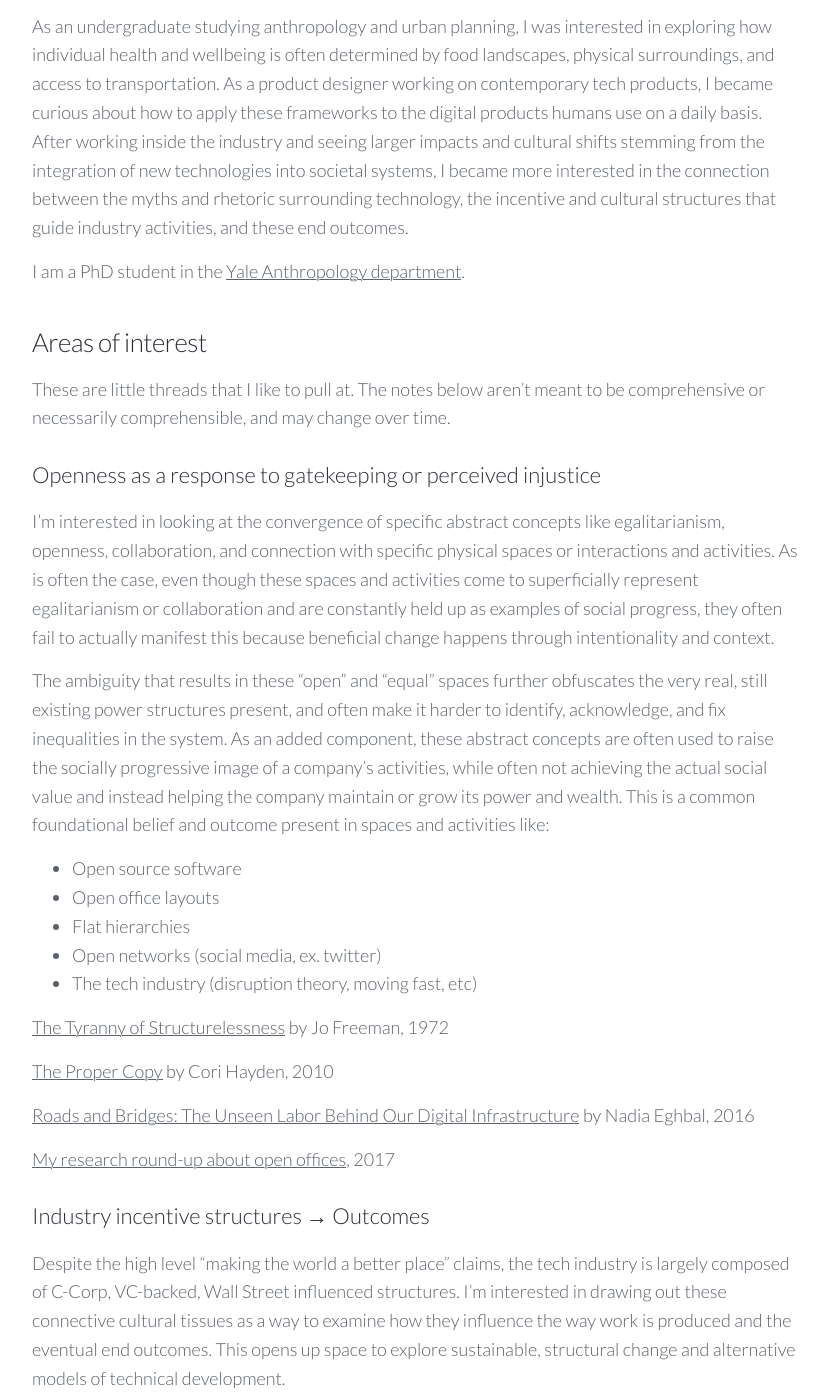
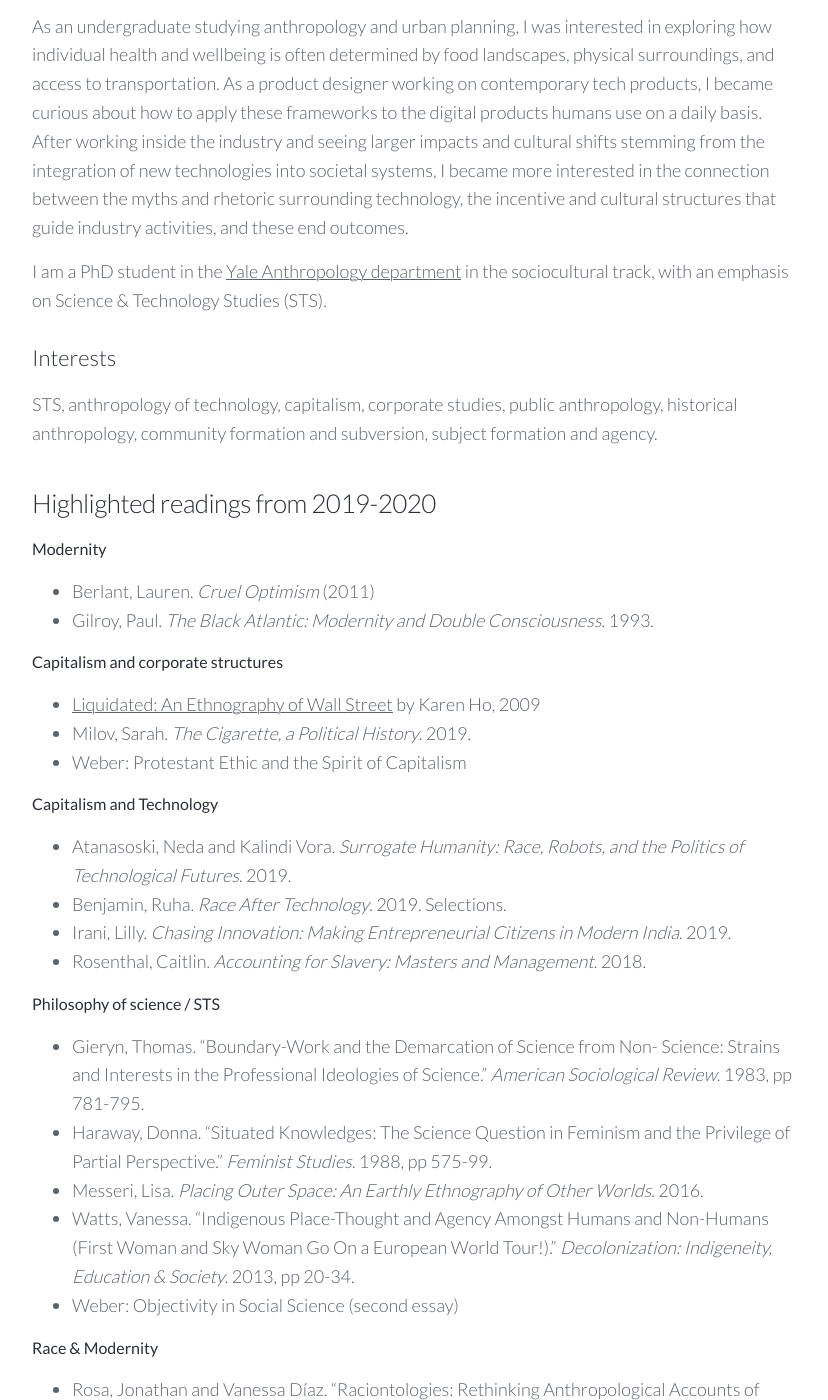
Before and after one commit to venetucci/personal-website, a Jekyll site: the page built from _pages/about.md, in a window 1280 px wide and 1400 px high, scrolled down 359 px. Shown: the whole window, without its empty margins (224-1052 px from the left). Built offline with Jekyll 4.4.1, drawn with Linux system fonts in a browser that asks for light colours; nearby versions of some CDN libraries; some of the changed text lies outside the part shown.

Commit message:
Update from Forestry.io Michelle Venetucci Harvey updated _pages/about.md

```diff
--- a/_pages/about.md
+++ b/_pages/about.md
@@ -8,73 +8,55 @@
 ---
 As an undergraduate studying anthropology and urban planning, I was interested in exploring how individual health and wellbeing is often determined by food landscapes, physical surroundings, and access to transportation. As a product designer working on contemporary tech products, I became curious about how to apply these frameworks to the digital products humans use on a daily basis. After working inside the industry and seeing larger impacts and cultural shifts stemming from the integration of new technologies into societal systems, I became more interested in the connection between the myths and rhetoric surrounding technology, the incentive and cultural structures that guide industry activities, and these end outcomes.
 
-I am a PhD student in the [Yale Anthropology department](https://anthropology.yale.edu/).
+I am a PhD student in the [Yale Anthropology department](https://anthropology.yale.edu/) in the sociocultural track, with an emphasis on Science & Technology Studies (STS).
 
-### Areas of interest
+#### Interests
 
-These are little threads that I like to pull at. The notes below aren't meant to be comprehensive or necessarily comprehensible, and may change over time.
+STS, anthropology of technology, capitalism, corporate studies, public anthropology, historical anthropology, community formation and subversion, subject formation and agency.
 
-#### Openness as a response to gatekeeping or perceived injustice
+### Highlighted readings from 2019-2020
 
-I'm interested in looking at the convergence of specific abstract concepts like egalitarianism, openness, collaboration, and connection with specific physical spaces or interactions and activities. As is often the case, even though these spaces and activities come to superficially represent egalitarianism or collaboration and are constantly held up as examples of social progress, they often fail to actually manifest this because beneficial change happens through intentionality and context.
+##### Modernity
 
-The ambiguity that results in these "open" and "equal" spaces further obfuscates the very real, still existing power structures present, and often make it harder to identify, acknowledge, and fix inequalities in the system. As an added component, these abstract concepts are often used to raise the socially progressive image of a company's activities, while often not achieving the actual social value and instead helping the company maintain or grow its power and wealth. This is a common foundational belief and outcome present in spaces and activities like:
+* Berlant, Lauren. _Cruel Optimism_ (2011)
+* Gilroy, Paul. _The Black Atlantic: Modernity and Double Consciousness_. 1993.
 
-* Open source software
-* Open office layouts
-* Flat hierarchies
-* Open networks (social media, ex. twitter)
-* The tech industry (disruption theory, moving fast, etc)
+##### Capitalism and corporate structures
 
-[The Tyranny of Structurelessness](http://struggle.ws/pdfs/tyranny.pdf) by Jo Freeman, 1972
+* [Liquidated: An Ethnography of Wall Street](https://www.dukeupress.edu/liquidated) by Karen Ho, 2009
+* Milov, Sarah. _The Cigarette, a Political History_. 2019.
+* Weber: Protestant Ethic and the Spirit of Capitalism
 
-[The Proper Copy](https://anthropology.berkeley.edu/sites/default/files/proper_copy_jce_2010.pdf) by Cori Hayden, 2010
+##### Capitalism and Technology
 
-[Roads and Bridges: The Unseen Labor Behind Our Digital Infrastructure](https://www.fordfoundation.org/about/library/reports-and-studies/roads-and-bridges-the-unseen-labor-behind-our-digital-infrastructure) by Nadia Eghbal, 2016
+* Atanasoski, Neda and Kalindi Vora. _Surrogate Humanity: Race, Robots, and the Politics of Technological Futures_. 2019.
+* Benjamin, Ruha. _Race After Technology_. 2019. Selections.
+* Irani, Lilly. _Chasing Innovation: Making Entrepreneurial Citizens in Modern India_. 2019.
+* Rosenthal, Caitlin. _Accounting for Slavery: Masters and Management_. 2018.
 
-[My research round-up about open offices](https://code.likeagirl.io/a-research-roundup-to-show-that-your-office-layout-is-toxic-and-some-tips-for-making-it-better-8434864b0ab2), 2017
+##### Philosophy of science / STS
 
-#### Industry incentive structures → Outcomes
+* Gieryn, Thomas. “Boundary-Work and the Demarcation of Science from Non- Science: Strains and Interests in the Professional Ideologies of Science.” _American Sociological Review_. 1983, pp 781-795.
+* Haraway, Donna. "Situated Knowledges: The Science Question in Feminism and the Privilege of Partial Perspective." _Feminist Studies._ 1988, pp 575-99.
+* Messeri, Lisa. _Placing Outer Space: An Earthly Ethnography of Other Worlds_. 2016.
+* Watts, Vanessa. “Indigenous Place-Thought and Agency Amongst Humans and Non-Humans (First Woman and Sky Woman Go On a European World Tour!).” _Decolonization: Indigeneity, Education & Society_. 2013, pp 20-34.
+* Weber: Objectivity in Social Science (second essay)
 
-Despite the high level "making the world a better place" claims, the tech industry is largely composed of C-Corp, VC-backed, Wall Street influenced structures. I'm interested in drawing out these connective cultural tissues as a way to examine how they influence the way work is produced and the eventual end outcomes. This opens up space to explore sustainable, structural change and alternative models of technical development.
+##### Race & Modernity
 
-[Liquidated: An Ethnography of Wall Street](https://www.dukeupress.edu/liquidated) by Karen Ho, 2009
+* Rosa, Jonathan and Vanessa Díaz. “Raciontologies: Rethinking Anthropological Accounts of Institutional Racism and Enactments of White Supremacy in the United States.” _American Anthropologist_. 2019, pp 120–132.
+* Taylor, Jack. “[We Are All Oscar Grant](https://anthrosource.onlinelibrary.wiley.com/doi/10.1111/traa.12010): Police Brutality, Death, and the Work of Mourning.” _Transforming Anthropology._ 2013, pp 187-197.
+* Hartman, Saidiya. _Scenes of Subjection: Terror, Slavery, and Self Making in 20th Century America_ (1997).
+* TallBear, Kim (2013). _Native American DNA: Tribal Belonging and the False Promise of Genetic Science._
 
-#### Technocracy and the Tech Industry
+##### Other
 
-Within a technocracy, there is an underlying and unexamined belief that any technological progress automatically results in social progress. This allows for the production of technology without attention given to consequences, and removes ethical responsibility from the participants creating these technologies.
-
-[Technopoly](https://www.collier.sts.vt.edu/1504/pdfs/technopoly-neil-postman.pdf) by Neil Postman, 1993 ([my extensive notes](https://github.com/venetucci/book-notes/blob/master/2018%20notes/Technopoly-notes.md))
-
-[Birth as an American Right of Passage](https://www.amazon.com/dp/B007FRK2DG/ref=dp-kindle-redirect?_encoding=UTF8&btkr=1) by Robbie Davis-Floyd, 1992
-
-[Authoritarian and Democratic Technics](https://www.collier.sts.vt.edu/engl4874/pdfs/mumford_1964.pdf) by Lewis Mumford, 1964
-
-#### Everything is a myth
-
-If everything is a myth, we can start looking at the ruptures between the myth and our lived reality to better understand the structures we're operating under. For example: if open offices are so bad for businesses and humans, what myths are compelling their existence, and who benefits from their continued use?
-
-[The Power of Myth](https://www.goodreads.com/book/show/35519.The_Power_of_Myth) by Joseph Campbell, 1988
-
-#### Colonialism, Authoritarianism, and Computing
-
-In what ways do new information and communication technologies embed colonial thinking in their production and deployment? What kinds of frontier myths are embedded in the discussion around growth and global "connections"? How does the deployment of technologies created by people in the West impact the people who access these services in other cultural and economic contexts? What kinds of authoritarian or democratic underpinnings influence how we create and deploy new technologies?
-
-[Postcolonial Computing](http://www.dourish.com/publications/2010/chi2010-postcolonial.pdf) by Lilly Irani, Janet Vertesi, Paul Dourish, Kavita Philip and Rebecca E. Grinter, 2010
-
-[Authoritarian and Democratic Technics](https://www.collier.sts.vt.edu/engl4874/pdfs/mumford_1964.pdf) by Lewis Mumford, 1964
-
-#### "Data driven, objective" thinking vs. qualitative thought
-
-What happens when you collapse complex human problems into a "quantifiable" metric? What happens if you treat everything that isn't quantifiable as unnecessary? How does a focus on corporate growth impact social progress?
-
-#### Individual autonomy rhetoric within structural constraints
-
-The tendency to rely on or only advocate for the idea of individual autonomy as a solution to structural problems, where change is mostly made through structural adjustments, not individualized tactics.
-
-#### The importance of quietness, privacy, thought before action
-
-[Quiet](https://www.goodreads.com/book/show/8520610-quiet) by Susan Cain, 2012 ([TED Talk](https://www.ted.com/talks/susan_cain_the_power_of_introverts?language=en))
+* Trouillot, Michel-Rolph. _Silencing the Past: Power and the Production of History_ (rev. 2015).
+* Hurston, Zora Neale (1935). _Mules and Men._
+* Verdery, _What was Socialism?_
+* Borneman, _Settling Accounts_
+* Fassin, _Humanitarian Reason_
+* Wilson, Elizabeth. (2015). _Gut Feminism_.
 
 ### Contact
 
```
